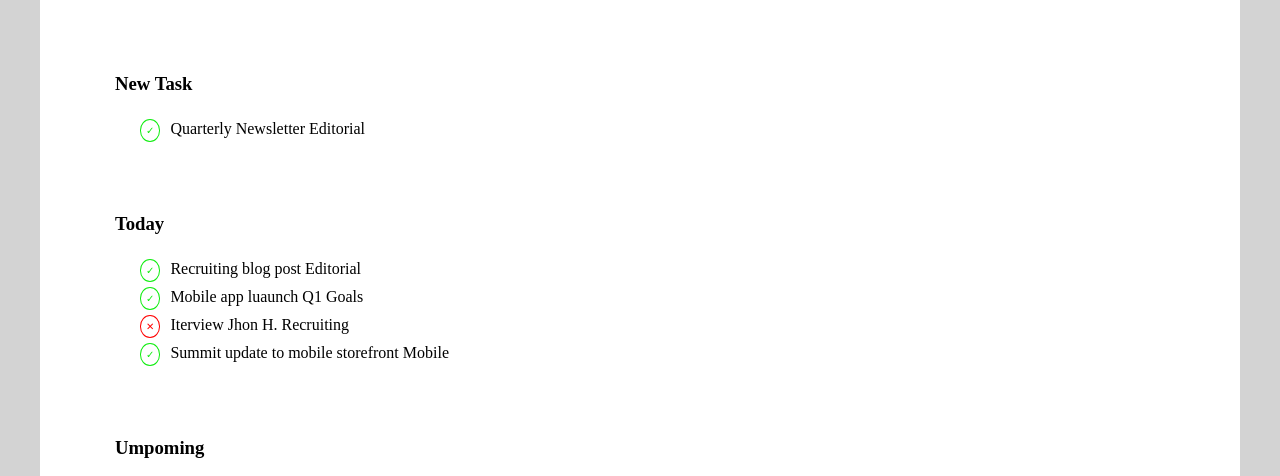
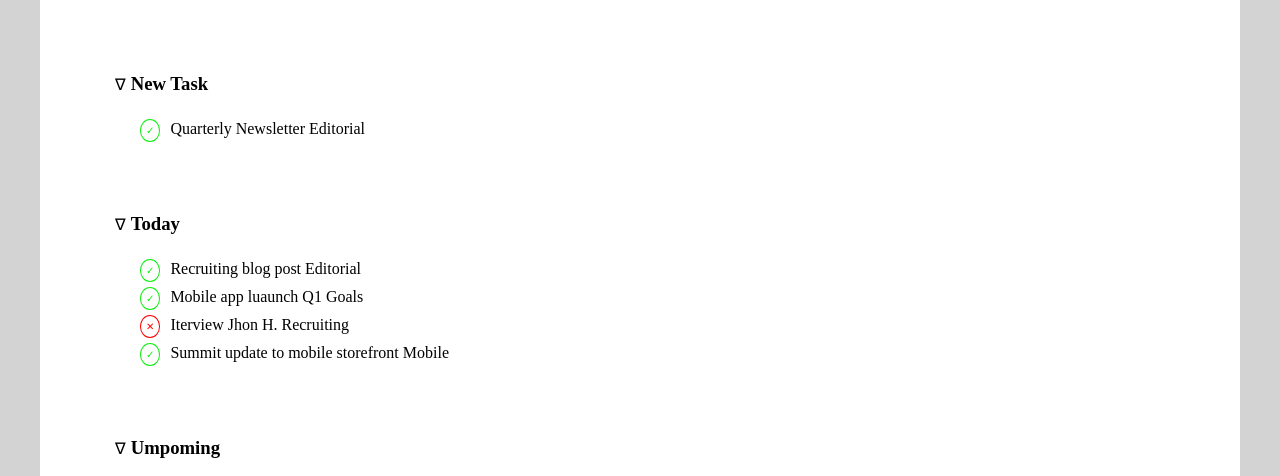
Before and after one commit to RobyLedda94/html-css-toboolist, a plain HTML site: page index.html in a window 1280 px wide. Shown: the part 254-730 px from the top of the page. Drawn offline with Linux system fonts and the light colour scheme.

Commit message:
[UPD] complete entity in unordered list

```diff
--- a/css/style.css
+++ b/css/style.css
@@ -85,6 +85,14 @@ li{
     padding: 5px;
 }
 
+
+h3{
+    display: inline-block;
+    margin-left: 5px;
+}
+
+
+
 .entity{
     margin-right: 10px;
     padding: 5px;
--- a/index.html
+++ b/index.html
@@ -20,14 +20,14 @@
             <hr>
             <div class="list">
                 <ul>
-                    <li><h3>New Task</h3>
+                    <li><span>&#8711;</span><h3>New Task</h3>
                         <ul>
                             <li><span class="entity check">&#10003;</span>Quarterly Newsletter Editorial</li>
                         </ul>
                     </li>
                 </ul>
                 <ul>
-                    <li><h3>Today</h3>
+                    <li><span>&#8711;</span><h3>Today</h3>
                         <ul>
                             <li><span class="entity check">&#10003;</span>Recruiting blog post Editorial</li>
                             <li><span class="entity check">&#10003;</span>Mobile app luaunch Q1 Goals</li>
@@ -37,7 +37,7 @@
                     </li>
                 </ul>
                 <ul>
-                    <li><h3>Umpoming</h3>
+                    <li><span>&#8711;</span><h3>Umpoming</h3>
                         <ul>
                             <li><span class="entity delete">&#10005;</span>Schedule meeting with Alex</li>
                             <li><span class="entity check">&#10003;</span>Homepage refresh Website</li>
```
